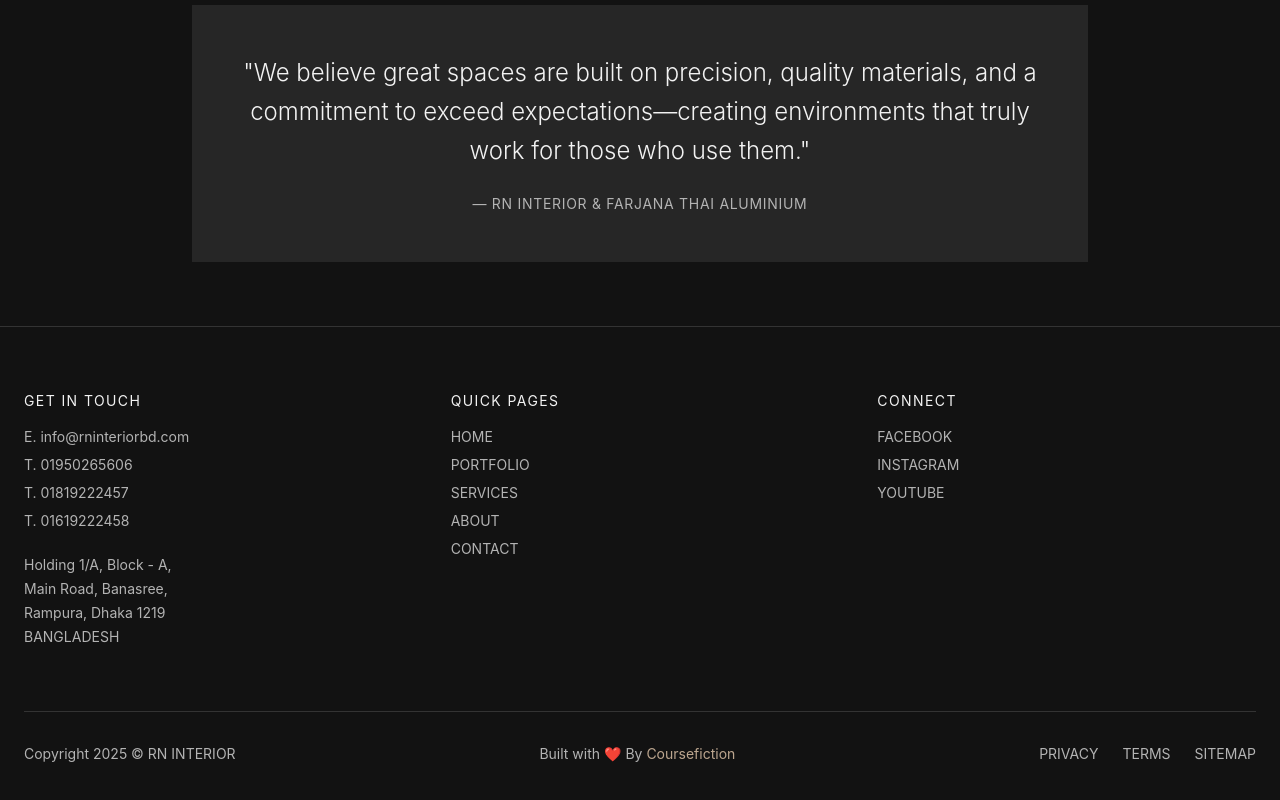
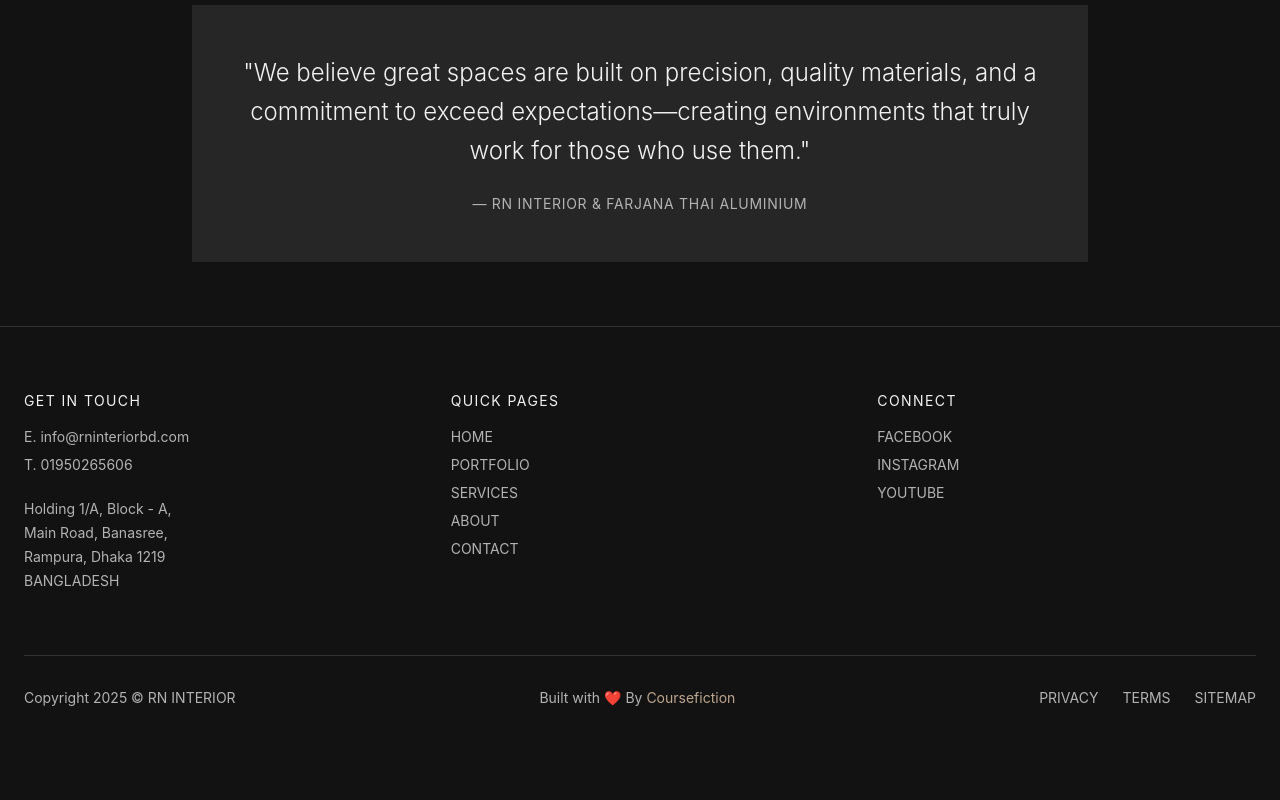
Before and after one commit to mydearhostcom-max/rn-interior, a React (Vite) app: page /about in a window 1280 px wide. Shown: the part 1368-2168 px from the top of the page. After the commit the page ends 2140 px from the top, so only its background shows below. Built offline with nearby package versions, Linux system fonts and the light colour scheme; the HTML template or start-up script is replaced by a standard one.

Commit message:
Visual edit in Lovable
Edited UI in Lovable

```diff
--- a/src/components/Footer.tsx
+++ b/src/components/Footer.tsx
@@ -1,9 +1,7 @@
 import { Input } from "@/components/ui/input";
 import { Button } from "@/components/ui/button";
-
 const Footer = () => {
-  return (
-    <footer className="border-t border-border py-16">
+  return <footer className="border-t border-border py-16">
       <div className="container mx-auto px-6">
         <div className="grid grid-cols-1 md:grid-cols-3 gap-12 mb-16">
           {/* Get in Touch */}
@@ -12,8 +10,8 @@ const Footer = () => {
             <div className="space-y-2 text-sm text-text-secondary">
               <p>E. info@rninteriorbd.com</p>
               <p>T. 01950265606</p>
-              <p>T. 01819222457</p>
-              <p>T. 01619222458</p>
+
+
             </div>
             <div className="mt-6 space-y-1 text-sm text-text-secondary">
               <p>Holding 1/A, Block - A,</p>
@@ -51,12 +49,7 @@ const Footer = () => {
           <p className="text-center md:text-left">Copyright 2025 © RN INTERIOR</p>
           <p className="text-center">
             Built with ❤️ By{" "}
-            <a
-              href="https://coursefiction.com"
-              target="_blank"
-              rel="noopener noreferrer"
-              className="text-luxury-gold hover:underline transition-all"
-            >
+            <a href="https://coursefiction.com" target="_blank" rel="noopener noreferrer" className="text-luxury-gold hover:underline transition-all">
               Coursefiction
             </a>
           </p>
@@ -67,8 +60,6 @@ const Footer = () => {
           </div>
         </div>
       </div>
-    </footer>
-  );
+    </footer>;
 };
-
 export default Footer;
```
